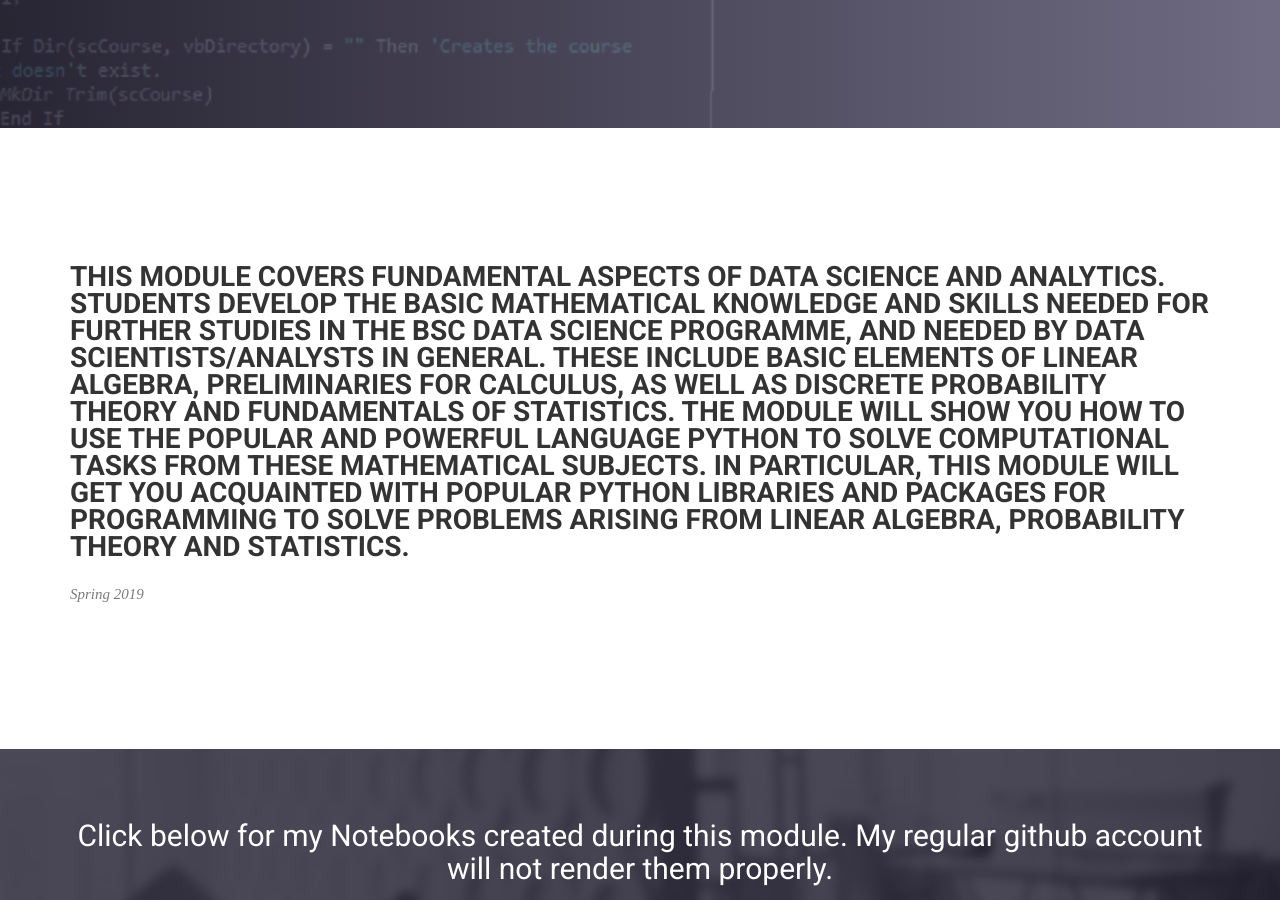
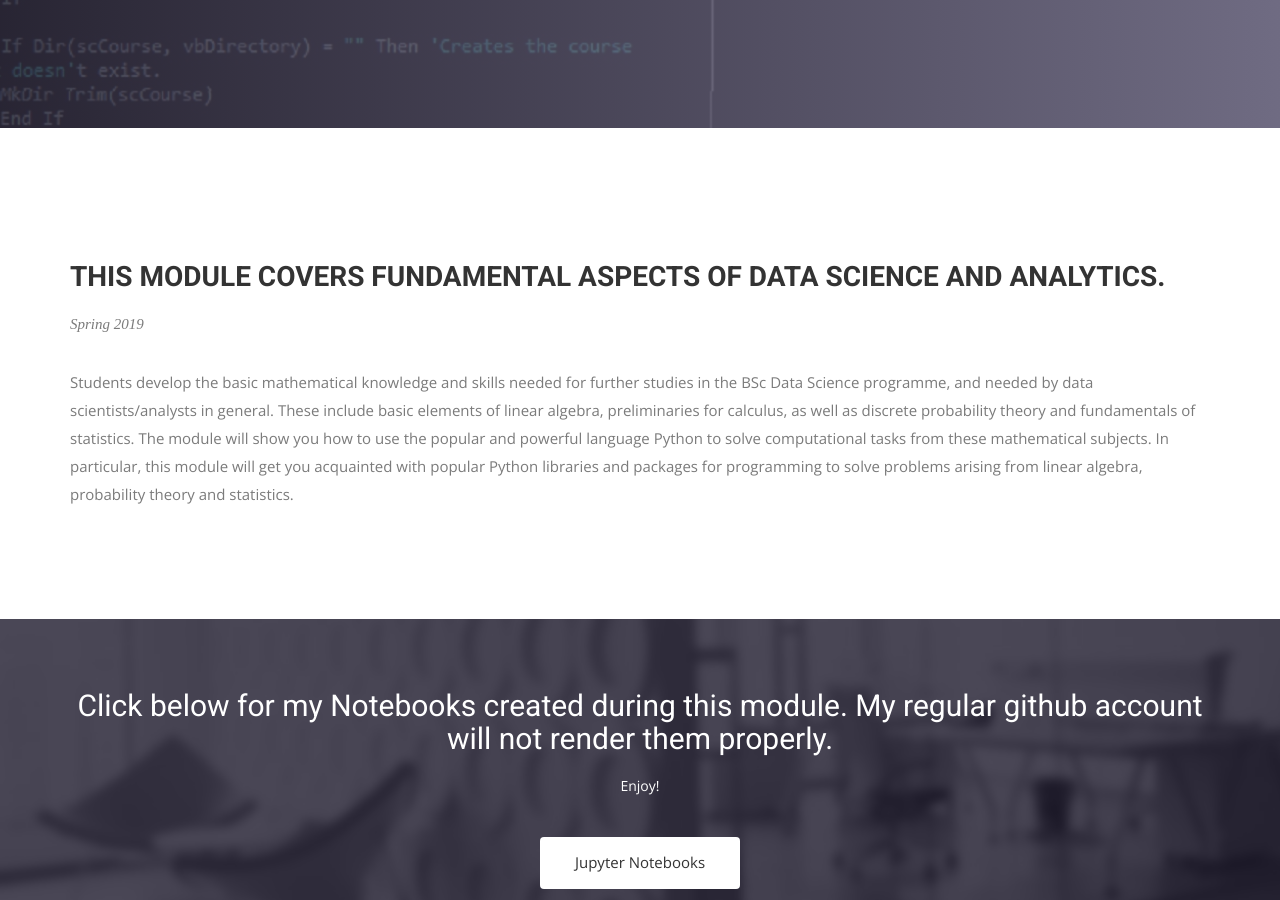
Before and after one commit to marklunch/marklunch.github.io, a Jekyll site: the page built from fds1.html, in a window 1280 px wide and 900 px high, scrolled down 677 px. Built offline with Jekyll 4.4.1, drawn with Linux system fonts in a browser that asks for light colours; nearby versions of some CDN libraries; some web fonts are replaced.

Commit message:
Update fds1.html

```diff
--- a/fds1.html
+++ b/fds1.html
@@ -25,11 +25,10 @@
       <div class="col-md-12 col-sm-12">
         <div class="block">
           <div class="section-title">
-            <h2>This module covers fundamental aspects of data science and analytics. Students develop the basic mathematical knowledge and skills needed for further studies in the BSc Data Science programme, and needed by data scientists/analysts in general. These include basic elements of linear algebra, preliminaries for calculus, as well as discrete probability theory and fundamentals of statistics. The module will show you how to use the popular and powerful language Python to solve computational tasks from these mathematical subjects. In particular, this module will get you acquainted with popular Python libraries and packages for programming to solve problems arising from linear algebra, probability theory and statistics.
-              </h2>
+            <h2>This module covers fundamental aspects of data science and analytics.</h2>
             <p>Spring 2019</p>
           </div>
-          <p></p>
+          <p>Students develop the basic mathematical knowledge and skills needed for further studies in the BSc Data Science programme, and needed by data scientists/analysts in general. These include basic elements of linear algebra, preliminaries for calculus, as well as discrete probability theory and fundamentals of statistics. The module will show you how to use the popular and powerful language Python to solve computational tasks from these mathematical subjects. In particular, this module will get you acquainted with popular Python libraries and packages for programming to solve problems arising from linear algebra, probability theory and statistics.</p>
         </div>
       </div><!-- .col-md-7 close -->
       <div class="col-md-5 col-sm-12">
```
